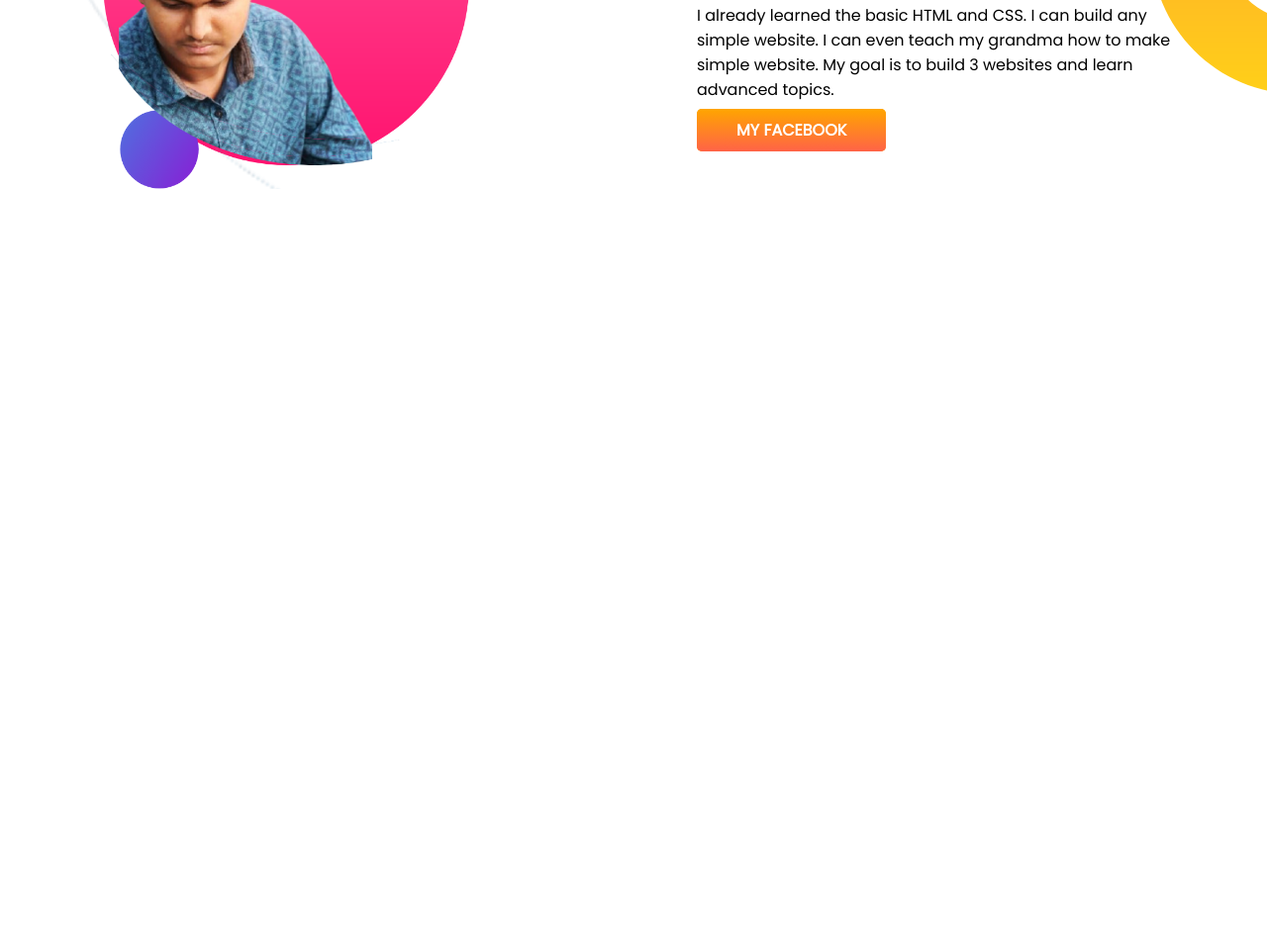
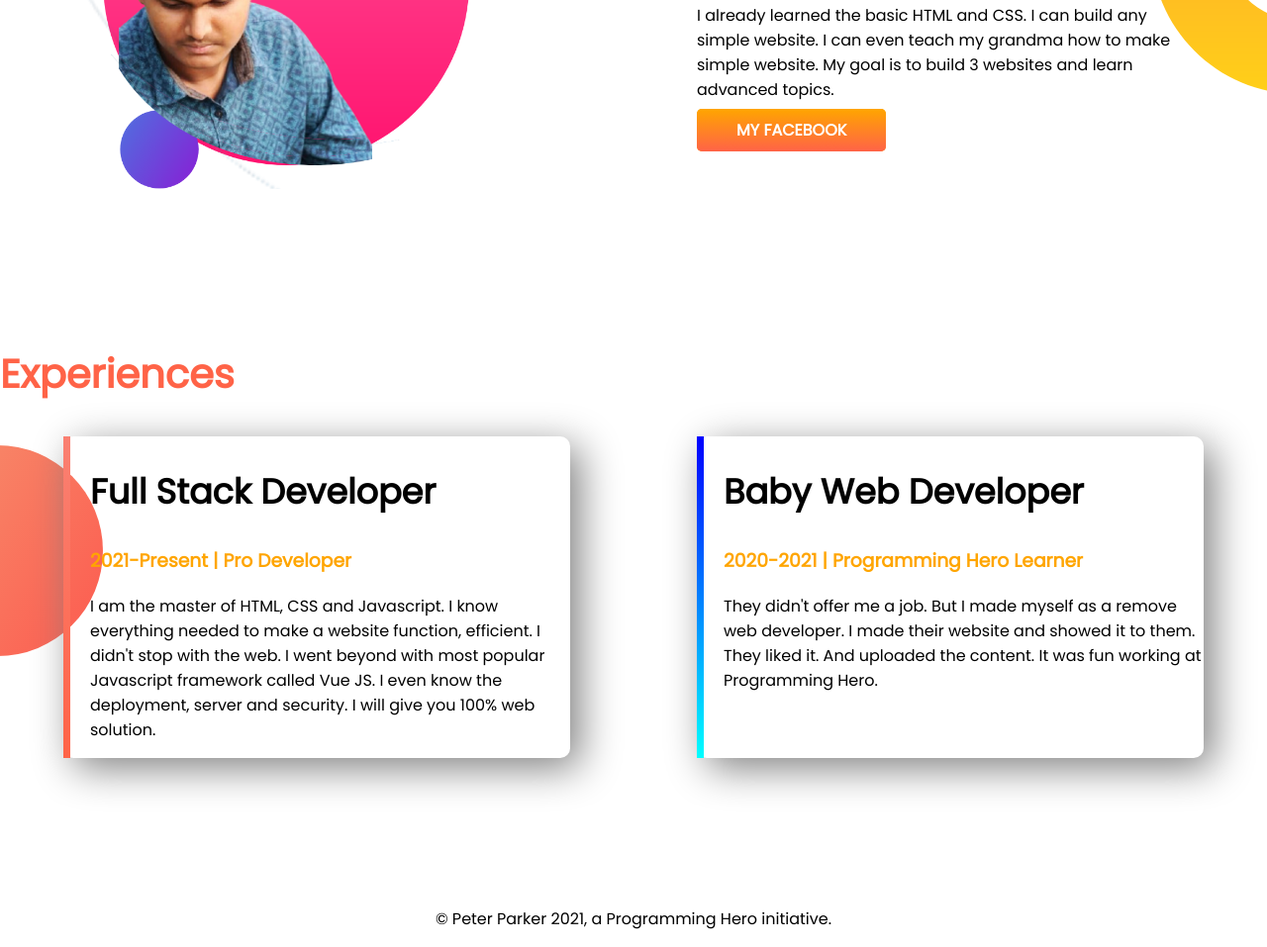
Before and after one commit to mdjahid66/developer-portfolio, a plain HTML site: page index.html in a window 1280 px wide. Shown: the part 816-1773 px from the top of the page at 99% size. Before the commit the page ends 1164 px from the top, so only its background shows below. Drawn offline with Linux system fonts and the light colour scheme.

Commit message:
footer and experience added

```diff
--- a/index.html
+++ b/index.html
@@ -13,7 +13,7 @@
 </head>
 
 <body>
-    <section class="top-banner">
+    <section class="top-banner flexible-container">
         <div class="half-width">
             <h1>Welcome to</h1>
             <h1><span class="orange-color">Md Jahids</span> website!</h1>
@@ -31,7 +31,7 @@
         </div>
 
     </section>
-    <section class="dream-big">
+    <section class="dream-big flexible-container">
         <div class="half-width">
             <img src="images/jahid-bg2.png" alt="">
         </div>
@@ -44,8 +44,41 @@
             </P>
             <a class="link-button" target="_blank" href="https://www.facebook.com/zahid.814/">MY FACEBOOK</a>
         </div>
+    </section>
+
+    <section class="experience-area">
+        <h1 id="exp">Experiences</h1>
+
+        <div class="flexible-container">
+
+            <div id="full-stack-exp" class="experience-item">
+                <h2>Full Stack Developer</h2>
+                <h3><span class="orange-color">2021-Present | Pro Developer</span> </h3>
+                <p>I am the master of HTML, CSS and Javascript. I know everything needed to make a website function,
+                    efficient. I didn't stop with the web. I went beyond with most popular Javascript framework called
+                    Vue
+                    JS. I even know the deployment, server and security. I will give you 100% web solution.
+                </p>
+            </div>
+
+            <div id="web-dev-exp" class="experience-item">
+                <h2>Baby Web Developer</h2>
+                <h3> <span class="orange-color">2020-2021 | Programming Hero Learner</span> </h3>
+                <p>
+                    They didn't offer me a job. But I made myself as a remove web developer. I made their website and
+                    showed
+                    it to them. They liked it. And uploaded the content. It was fun working at Programming Hero.
+                </p>
+
+
+            </div>
+        </div>
 
     </section>
+    <footer>
+        <p>© Peter Parker 2021, a Programming Hero initiative.</p>
+
+    </footer>
 
 </body>
 
--- a/style.css
+++ b/style.css
@@ -6,10 +6,13 @@ body{
 h1{
     font-size: 50px;
 }
+h2{
+    font-size: 35px;
+}
 .orange-color{
     color: orange;
 }
-section{
+.flexible-container{
     display: flex;
     margin-bottom: 150px;
 }
@@ -39,3 +42,33 @@ section{
     background-repeat: no-repeat;
     background-position-x: right;
 }
+.experience-area{
+    background-image: url(images/exp-bg.png);
+    background-repeat: no-repeat;
+    background-position: left;
+}
+#exp{
+    font-size: 40px;
+    color: tomato;
+}
+.experience-item{
+    width: 40%;
+    margin-left: 5%;
+    margin-right: 5%;
+    padding-left: 20px;
+    border-radius: 10px;
+    box-shadow: 10px 10px 40px gray;
+}
+#web-dev-exp{
+    border-left: 7px solid;
+    border-image: linear-gradient(blue, cyan);
+    border-image-slice: 1;
+}
+#full-stack-exp{
+    border-left: 7px solid;
+    border-image: linear-gradient(salmon, tomato);
+    border-image-slice: 1;
+}
+footer p {
+    text-align: center;
+}
```
Also changed, not shown: showOff/00.JPG (deleted), showOff/IMG_20211112_131514.jpg (deleted), showOff/IMG_E1201.JPG (deleted), showOff/PSFix_20211112_115235.jpeg (deleted), 5 other files.
